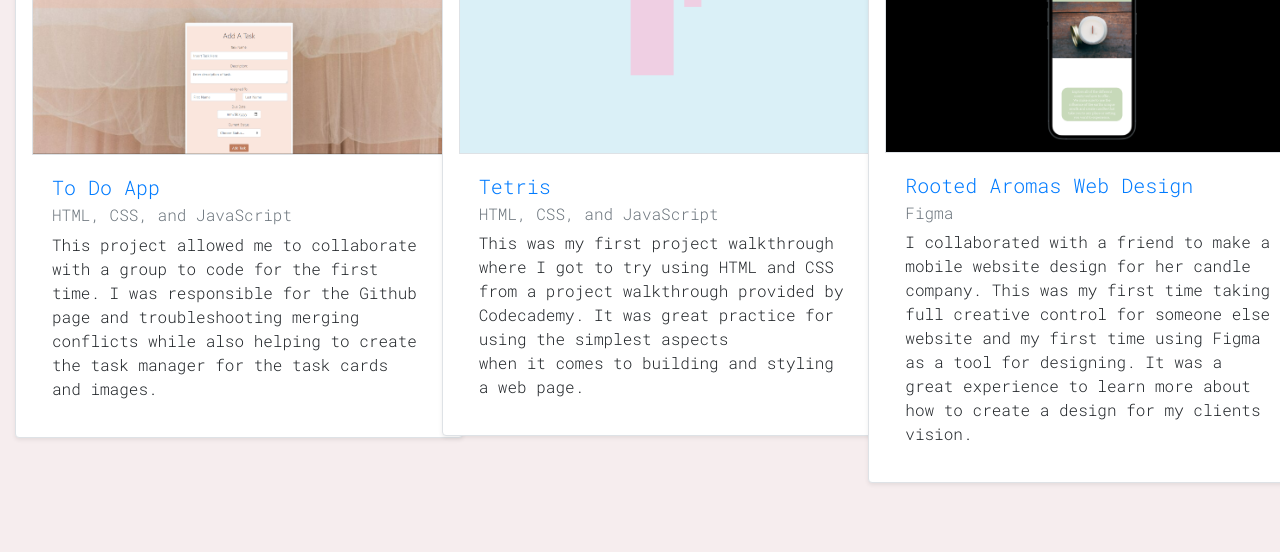
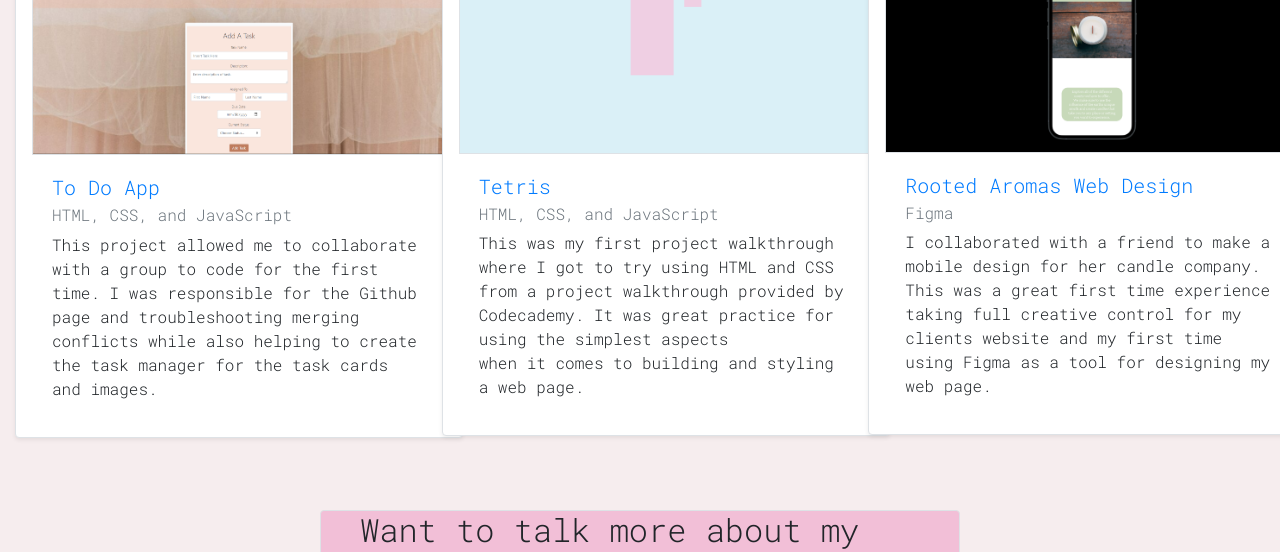
Before and after one commit to IsisRobbs/Official-Web-Portfolio, a plain HTML site: page index.html in a window 1280 px wide. Shown: the part 1068-1620 px from the top of the page. Drawn offline with nearby package versions, Linux system fonts and the light colour scheme.

Commit message:
Fixed sizing on card for Rooted Aromas project

```diff
--- a/index.html
+++ b/index.html
@@ -85,10 +85,9 @@
         <div class="card-body">
             <h5 class="card-title"><a href="https://www.figma.com/proto/bgjyFAkEXMbzNGZKtG9x5d/Rooted-Aromas-Mobile-Design-1?type=design&node-id=101-2&t=BXv6xVjIT5N7CuHb-1&scaling=scale-down&page-id=0%3A1&mode=design">Rooted Aromas Web Design</a></h5>
                 <h6 class="card-subtitle mb-2 text-muted">Figma</h6>
-            <p class="card-text"> I collaborated with a friend to make a mobile website design
-                for her candle company. This was my first time taking full creative control for someone
-                else website and my first time using Figma as a tool for designing. It was a great experience
-                to learn more about how to create a design for my clients vision.
+            <p class="card-text"> I collaborated with a friend to make a mobile design
+                for her candle company. This was a great first time experience taking full creative control for my clients
+                website and my first time using Figma as a tool for designing my web page.
             </p>
       </div>
   </div>
```
